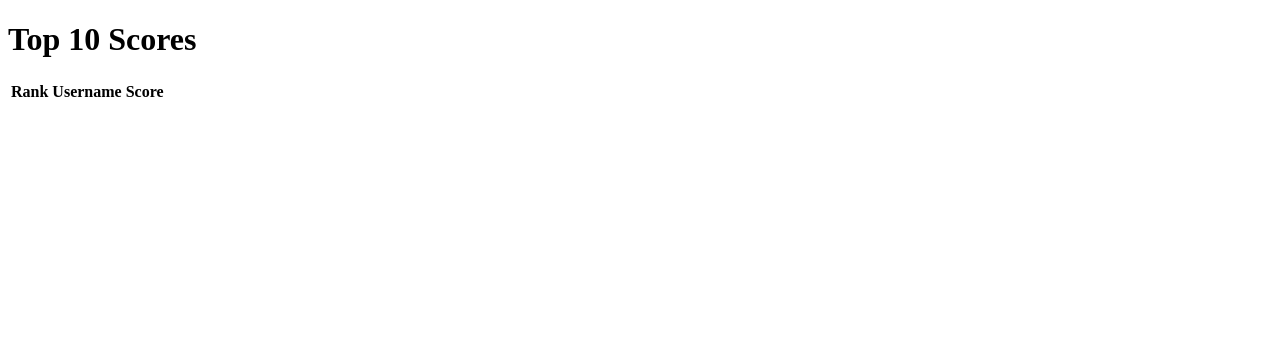
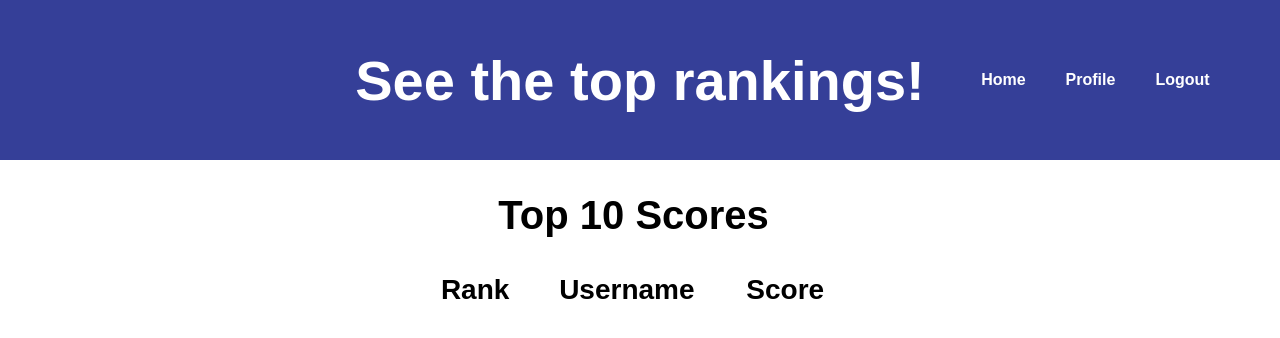
Before and after one commit to a0a912/Group-22-Agile, a Flask app: page /ranking in a window 1280 px wide. Shown: the top 338 px of the page. Run offline with Flask 3, Linux system fonts and the light colour scheme; data that the repository does not hold is empty; some web fonts are replaced.

Commit message:
Styles ranking page
Added styling to ranking page to make it  similar to the home page

```diff
--- /dev/null
+++ b/static/bootstrap/css/Scores.css
@@ -0,0 +1,114 @@
+@font-face {
+    font-family: 'FeatherBold';
+    src: url('Feather Bold.ttf') format('truetype');
+
+    font-weight: normal;
+    font-style: normal;
+}
+@font-face {
+    font-family: 'dine-round';
+    src: url('DINRoundPro.ttf') format('truetype');
+}
+
+:root {
+    --dark-blue: #353F98;
+    --dark-grey: rgb(54, 51, 71);
+    --hover-blue: #5b6bfd;
+}
+
+.banner{
+    position : relative;
+    background-color: var(--dark-blue);
+    display: grid;
+    grid-template-columns: 23% 53% 23%;
+    width: 100%;
+    height: 20dvh;
+    margin: 0px;
+    padding: 0px;
+    justify-content: center;
+    align-items: center;
+}
+
+.MainBody {
+    position: relative;
+    display: grid;
+    grid-template-columns: 33% 33% 33%;
+    width: 100%;
+}
+
+#ScoreTitle {
+    text-align: center;
+    font-family: 'dine-round', sans-serif;
+    font-size: 5vh;
+    grid-column: 2;
+
+}
+
+table, #ScoreTitle {
+    grid-column: 2;
+}
+
+td, th {
+    text-align: center;
+    font-family: 'dine-round', sans-serif;
+    font-size: 3.5vh;
+
+}
+
+#TopScores{
+    text-align: center;
+    font-family: 'dine-round', sans-serif;
+    color: white;
+    margin: 0px;
+    padding: 0px;
+    font-size: 7vh;
+    grid-column: 2;
+}
+
+body{
+    font-family: 'dine-round', sans-serif;
+    background-color: white;
+    margin: 0px;
+    padding: 0px;
+}
+
+li{
+    display: inline;
+    list-style: none;
+    text-decoration: none;
+}
+
+li ul {
+    display: inline;
+}
+
+li a {
+    color: white;
+    text-decoration: none;
+    font-weight: bold;
+    font-size: 1em;
+}
+
+li a:hover {
+    color: var(--hover-blue);
+}
+
+.NavBar {
+    display: flex;
+    grid-column: 3;
+    justify-self: end;
+    margin-right: 5vw;
+}
+
+.NavBar li{
+    display: flex;
+    justify-items:  right;
+}
+
+@media screen and (max-width: 799px) {
+
+    .banner{
+        display: flex;
+        flex-direction: column;
+    }
+}
--- a/templates/scores.html
+++ b/templates/scores.html
@@ -3,11 +3,25 @@
 <head>
     <meta charset="UTF-8">
     <meta name="viewport" content="width=device-width, initial-scale=1.0">
+    <link rel="stylesheet" href="static\bootstrap\css\Scores.css">
     <title>Document</title>
 
 </head>
 <body>
-    <h1>Top 10 Scores</h1>
+    <div class = "banner">
+        <h1 id = "TopScores">See the top rankings!</h1>
+        <li class = NavBar>
+            <ul> <a href="{{ url_for('home') }}">Home </a></ul>
+            <ul><a href="{{ url_for('profile') }}">Profile </a></ul>
+                <ul> <form id="logoutForm" action="{{ url_for('logout') }}" method="POST">
+                    <a href="{{ url_for('home') }}" onclick="document.getElementById('logoutForm').submit(); return false;">Logout</a>
+                </form> </ul>
+        </li>
+    </div>
+
+
+<div class = "MainBody">
+    <h2 id = "ScoreTitle">Top 10 Scores</h2>
     <!-- Read scores from flask, make a table and for loop through the scores variable to display scores[0], scores[1] in the table --->
     <table>
         <tr>
@@ -24,6 +38,7 @@
         {% endfor %}
 
     </table>
+</div>
 
 
 </body>
```
Also changed, not shown: static/assets/ProudDuck.webp (added).
